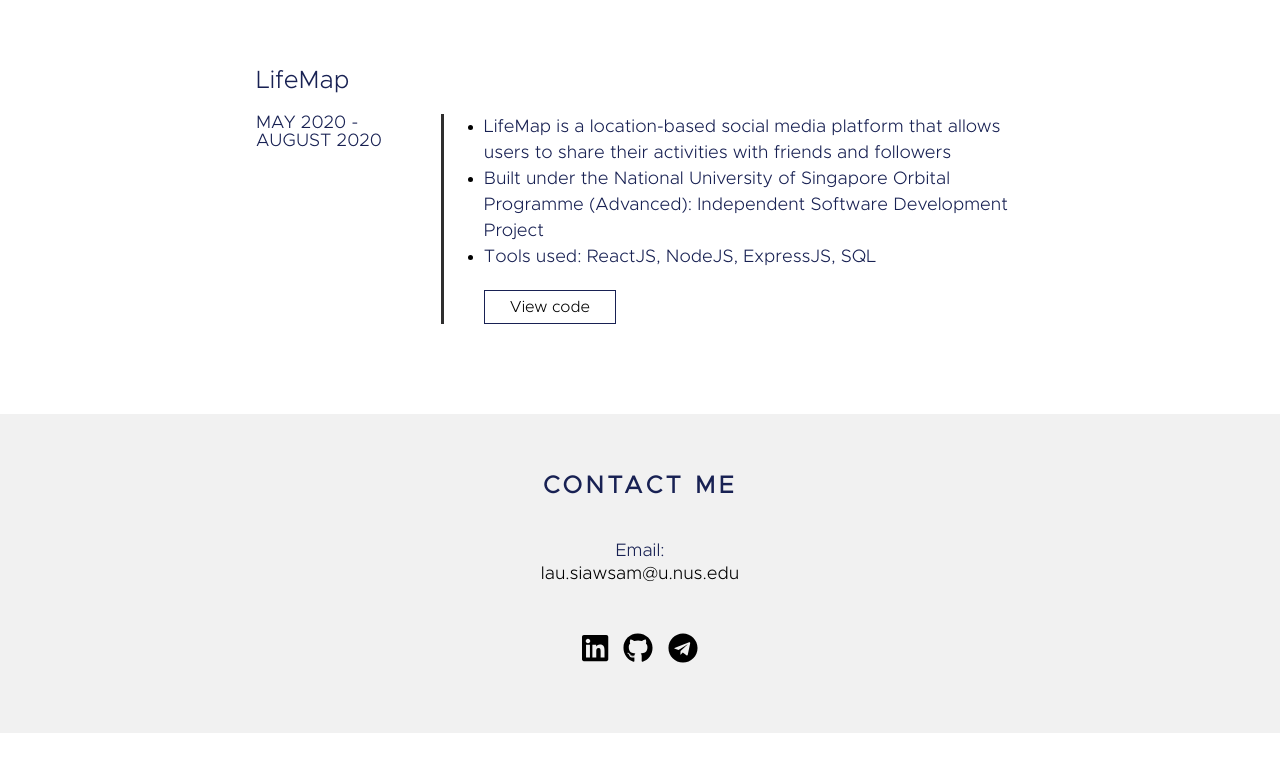
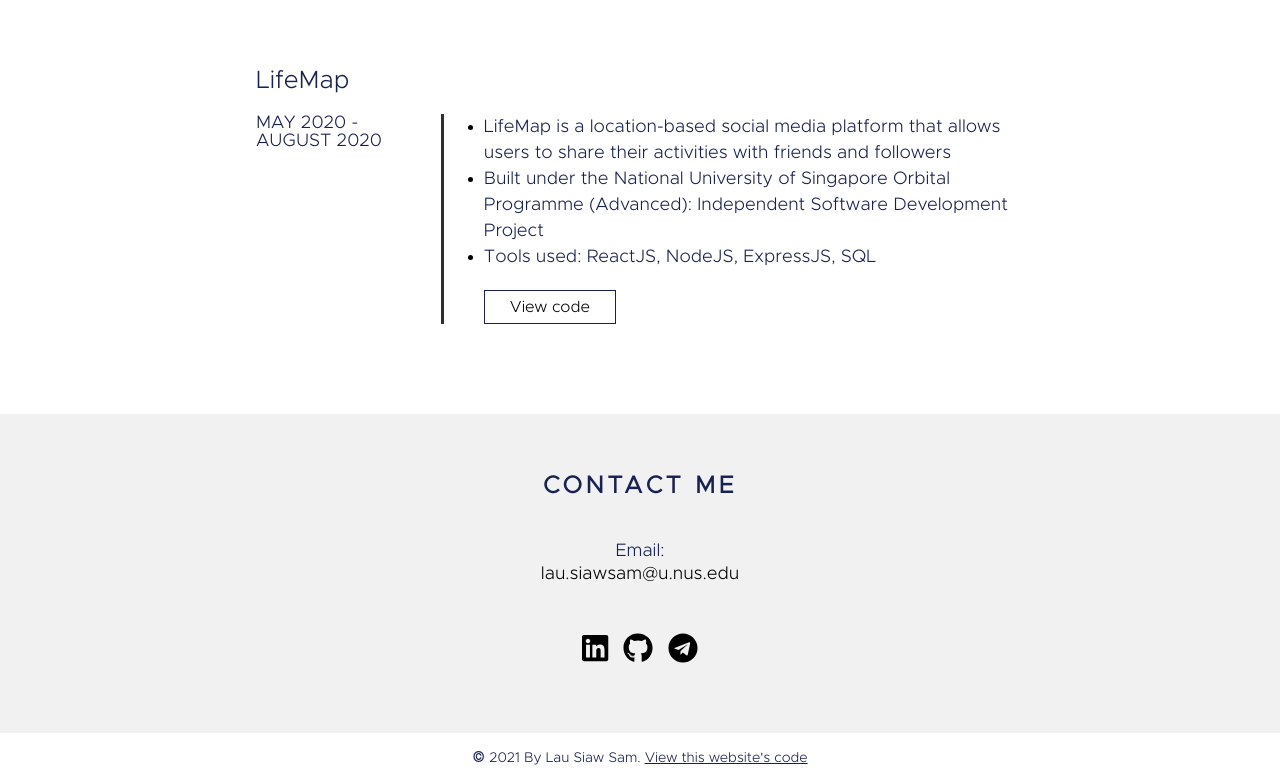
Before and after one commit to Silvernitro/portfolio, a React (Create React App) app in the folder portfolio/: page / in a window 1280 px wide. Shown: the part 4035-4815 px from the top of the page. Before the commit the page ends 4768 px from the top, so only its background shows below. Built offline with nearby package versions, Linux system fonts and the light colour scheme.

Commit message:
Add footer section

```diff
--- a/portfolio/src/App.js
+++ b/portfolio/src/App.js
@@ -11,6 +11,7 @@ import Education from './sections/Education'
 import Skills from './sections/Skills'
 import Projects from './sections/Projects'
 import Contact from './sections/Contact'
+import Footer from './sections/Footer'
 
 function App() {
   library.add(fab, faCheckSquare, faCoffee)
@@ -33,6 +34,7 @@ function App() {
       <Skills refProp={skillsRef} />
       <Projects refProp={projectsRef} />
       <Contact />
+      <Footer />
     </>
   );
 }
--- /dev/null
+++ b/portfolio/src/sections/Footer.js
@@ -0,0 +1,40 @@
+import React from 'react'
+import styled from 'styled-components'
+import Text from '../components/Text'
+import styles from '../styles'
+
+const Footer = () => (
+  <Container>
+    <FooterText>
+      {'© 2021 By Lau Siaw Sam. '}
+      <Link
+        as="a"
+        href="https://github.com/Silvernitro/portfolio"
+        rel="noreferrer noopener"
+        target="_blank"
+      >
+        View this website's code
+      </Link>
+    </FooterText>
+  </Container>
+)
+
+export default Footer
+
+const Container = styled.footer`
+  width: 100%;
+  padding: 15px 0px 15px 0px;
+  display: flex;
+  justify-content: center;
+`
+
+const FooterText = styled(Text)`
+  font-size: 14px;
+`
+
+const Link = styled(FooterText)`
+  &:hover {
+    color: ${styles.HOVER_COLOR};
+  }
+  transition: color 0.2s;
+`
```
